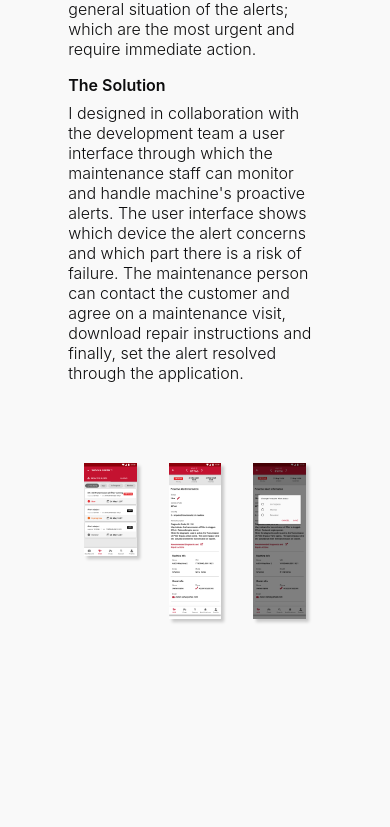
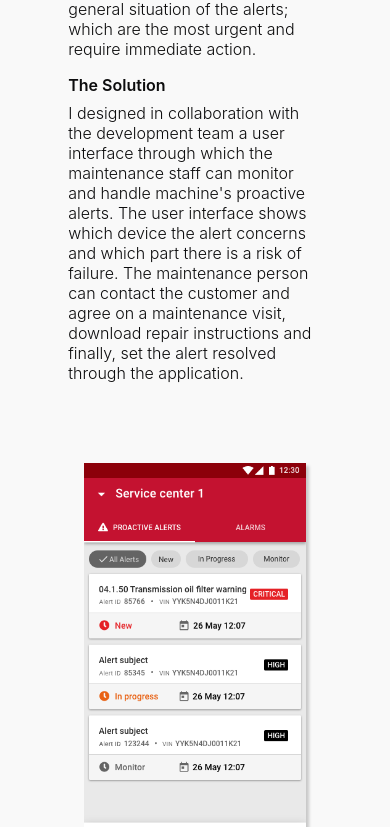
Before and after one commit to mariasalonen/mariasalonen.github.io, a React (Create React App) app in the folder portfolio/: page /portfolio in a window 390 px wide. Shown: the part 1073-1900 px from the top of the page. Before the commit the page ends 1738 px from the top, so only its background shows below. Built offline with nearby package versions, Linux system fonts and the light colour scheme.

Commit message:
Resposive issues fixed

```diff
--- a/portfolio/src/components/Cv/cv.css
+++ b/portfolio/src/components/Cv/cv.css
@@ -159,7 +159,7 @@ hr {
 
 @media only screen and (max-width: 900px) {
   .cv-tab-row,
-  .portfolio-img-row {
+  .portfolio-img-row, .portfolio-img-agco, .portfolio-img-port {
     width: 100%;
     flex-direction: column;
   }
@@ -171,4 +171,7 @@ hr {
     flex-direction: column;
     margin-left: 40%;
   }
+  .cv-item-header{
+    text-align: left;
+  }
 }
```
